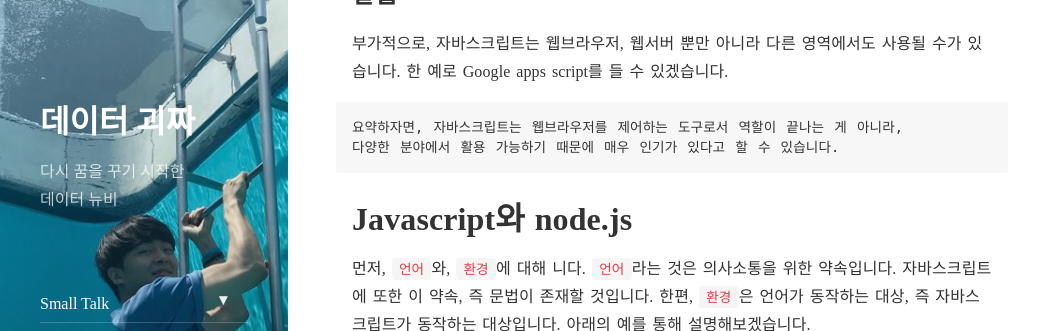
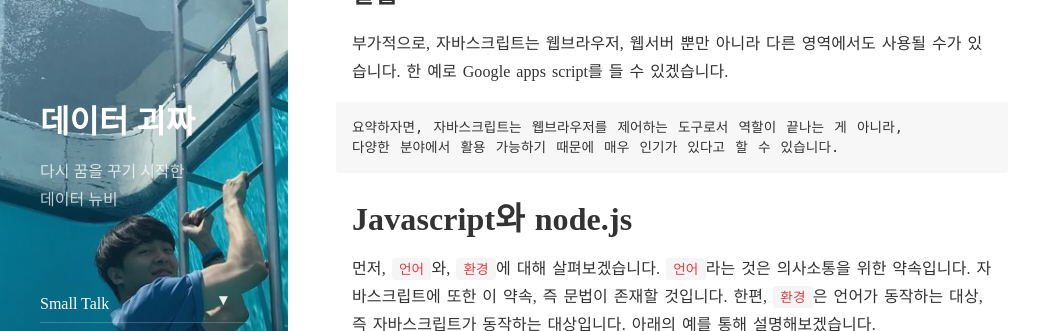
Before and after one commit to tryumanshow/data-weirdo.github.io, a Jekyll site: the page built from _posts/2019-10-16-cs-javascript-intro.markdown, in a window 1280 px wide and 900 px high, scrolled down 1452 px, cut to the strip 0-331 px from the top of the window. Shown: the whole strip, without its empty margins (0-1054 px from the left). Built offline with Jekyll 4.4.1, drawn with Linux system fonts in a browser that asks for light colours; nearby versions of some CDN libraries; comment, search, counter and statistics services are not loaded.

Commit message:
Update 2019-10-16-cs-javascript-intro.markdown

````diff
--- a/_posts/2019-10-16-cs-javascript-intro.markdown
+++ b/_posts/2019-10-16-cs-javascript-intro.markdown
@@ -48,8 +48,7 @@ Javascript란 무엇인지, 이 프로그래밍 언어는 왜 각광받고 있
 ```
 
 # Javascript와 node.js
-  먼저, `언어`와, `환경`에 대해 니다. `언어`라는 것은 의사소통을 위한 약속입니다. 자바스크립트에 또한 이 약속, 즉 문법이 존재할 것입니다.
-  한편, `환경`은 언어가 동작하는 대상, 즉 자바스크립트가 동작하는 대상입니다. 아래의 예를 통해 설명해보겠습니다.
+  먼저, `언어`와, `환경`에 대해 살펴보겠습니다. `언어`라는 것은 의사소통을 위한 약속입니다. 자바스크립트에 또한 이 약속, 즉 문법이 존재할 것입니다. 한편, `환경`은 언어가 동작하는 대상, 즉 자바스크립트가 동작하는 대상입니다. 아래의 예를 통해 설명해보겠습니다.
 
 ![](http://drive.google.com/uc?export=view&id=1z6xt_6Jts5v9wdNgO5KXpdovageDaG-R)
 한국어는 한국인이 사용하는 언어이고 한국인이 다른 누군가에게 무엇을 요청한다면 '~해주세요`라고 요청할 수 있을 것입니다. 이것이 문법입니다.
````
